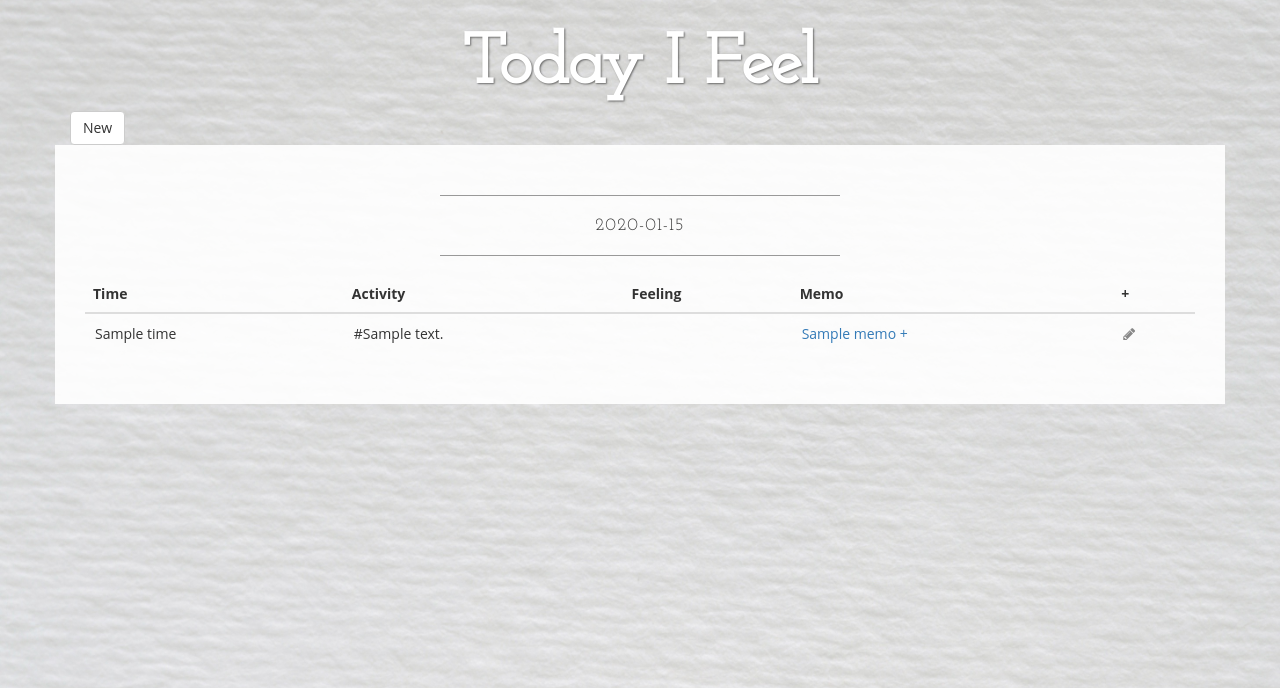
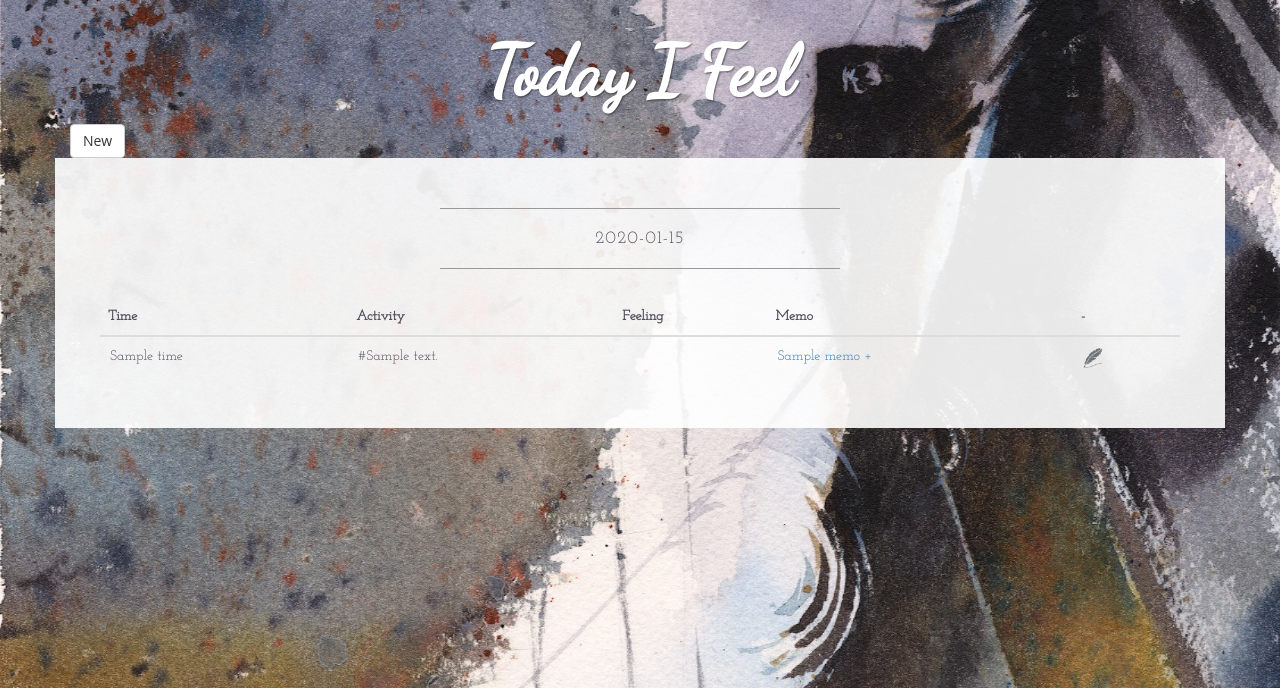
Before and after one commit to Eunhyang/tif, a Django app: page / in a window 1280 px wide. Shown: the top 688 px of the page. Run offline with Django 3.2, Linux system fonts and the light colour scheme; tables that the repository leaves empty hold one stand-in row (values such as "Sample post"); some libraries are stand-ins or nearby versions.

Commit message:
배경, 버튼 변경

```diff
--- a/static/css/base.css
+++ b/static/css/base.css
@@ -1,6 +1,9 @@
+body {
+    color:#52505f !important;
+}
 
 .brand {
-    font-family: 'Indie Flower', cursive;
+    font-family: 'Dancing Script', cursive !important;
 }
 
 img {
@@ -18,4 +21,9 @@ img {
 
 td {
     padding: 10px !important;
+    font-family: "Josefin Slab" !important;
 }
+
+table th {
+    font-family: "Josefin Slab" !important;
+}
--- a/static/css/business-casual.css
+++ b/static/css/business-casual.css
@@ -6,7 +6,7 @@
 
 body {
     font-family: "Open Sans","Helvetica Neue",Helvetica,Arial,sans-serif;
-    background: url('../img/bg.jpg') no-repeat center center fixed;
+    background: url('../img/bg/bg11.jpg') no-repeat center 30% fixed;
     -webkit-background-size: cover;
     -moz-background-size: cover;
     background-size: cover;
--- a/tif/templates/tif/base.html
+++ b/tif/templates/tif/base.html
@@ -12,6 +12,7 @@
     <!-- <title /> -->
     <link href="https://fonts.googleapis.com/css?family=Indie+Flower" rel="stylesheet">
     <link href="https://fonts.googleapis.com/css?family=Indie+Flower|Josefin+Slab" rel="stylesheet">
+    <link href="https://fonts.googleapis.com/css?family=Dancing+Script" rel="stylesheet">
 
    <link rel="stylesheet" href='{% static "css/base.css" %}'>
 
--- a/tif/templates/tif/report.html
+++ b/tif/templates/tif/report.html
@@ -1,16 +1,16 @@
     <div class="box">
-     <div class="col-lg-12">
+     <div class="col-lg-12" style="padding-right: 30px; padding-left: 30px;">
        <hr>
            <h2 class="intro-text text-center">{{report.created_date|date:"Y-m-d"}}</h2>
        <hr>
-        <table class="table">
+        <table class="table" style="margin-top:30px;">
             <thead>
               <tr>
                 <th>Time</th>
                 <th>Activity</th>
                 <th>Feeling</th>
                 <th>Memo</th>
-                <th>+</th>
+                <th>-</th>
               </tr>
             </thead>
             <tbody>
@@ -37,7 +37,7 @@
                        data-target="#memo-Modal">+</a>
                 </td>
                 <td><a id="{{time.id}}" class="addReport" data-toggle="modal"
-                  data-target="#record-Modal"><i class="fa fa-pencil icon" aria-hidden="true"></i></a></td>
+                  data-target="#record-Modal"><img src=static/img/pen.png style="width:20px;" alt=""></a></td>
               </tr>
             {% endfor %}
             </tbody>
```
Also changed, not shown: static/img/bg/bg.jpg (renamed from static/img/bg.jpg), static/img/bg/bg10.jpg (added), static/img/bg/bg11.jpg (added), static/img/pen.png (added), 10 other files.
